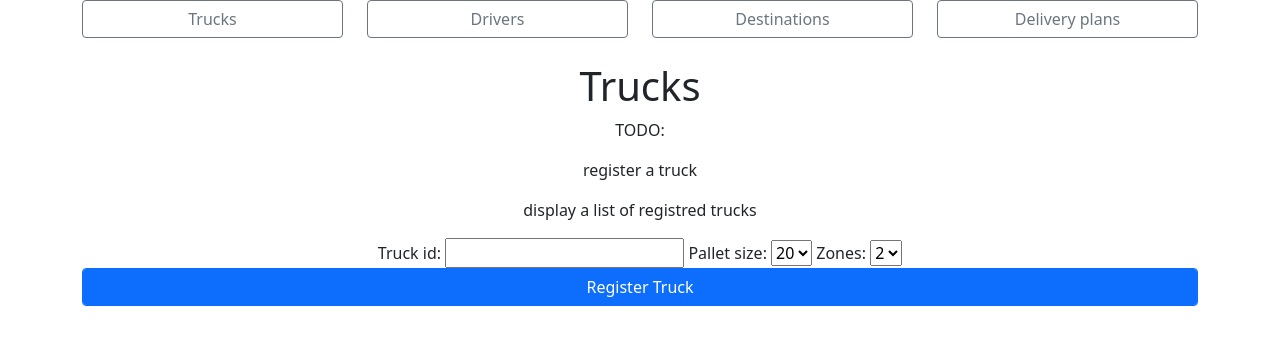
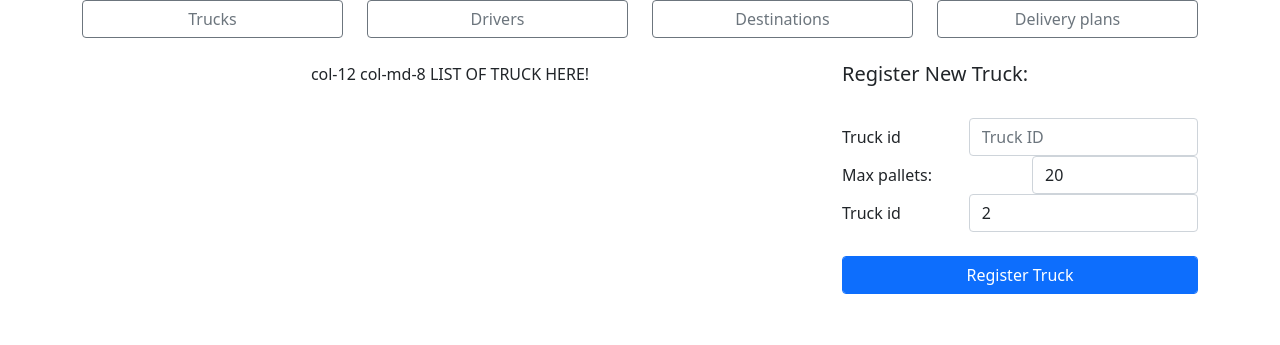
Before and after one commit to Laacis/delivery_load_planer, a Django app: page /trucks in a window 1280 px wide. Shown: the part 56-401 px from the top of the page. Run offline with Django 4.2, Linux system fonts and the light colour scheme; the visitor is signed in with stand-in values (Sample User, id 1); data that the repository does not hold is empty.

Commit message:
trucks now has 2 section divs, one is to display cards of Trucks registered,( to be done) and second is to display re gistration for for new Trucks.

```diff
--- a/load_planer/forms.py
+++ b/load_planer/forms.py
@@ -4,14 +4,11 @@ from .models import Truck, Driver, Destination
 class TruckForm(forms.ModelForm):
     zones = forms.TypedChoiceField(choices=[(2, 2), (3, 3)], coerce=int)
     pallet_size = forms.TypedChoiceField(choices=[(20, 20), (14, 14)], coerce=int)
-
+    truck_id = forms.CharField(label="", required=True, help_text="", )
     class Meta:
         model = Truck
         fields = ["truck_id", "pallet_size", "zones"]
-        truck_id = forms.CharField(label="Truck ID", required=True, )
-        # widgets = {
-        #     'truck_id' : forms.Textarea(attrs={'placeholder':'Truck ID: AA000', 'rows':1, 'class':"form-control"}),
-        # }
+
 
 
 class DriverForm(forms.ModelForm):
--- /dev/null
+++ b/load_planer/static/load_planer/trucks.js
@@ -0,0 +1,17 @@
+document.addEventListener("DOMContentLoaded", function() {
+    setPlaceholder();
+});
+
+function setPlaceholder(){
+    const charFIeldId = document.getElementById('id_truck_id');
+    charFIeldId.setAttribute('placeholder', "Truck ID");
+    charFIeldId.classList.add('form-control');
+
+    const PalSize = document.getElementById('id_pallet_size');
+    PalSize.classList.add('form-control');
+
+    const zonesId = document.getElementById('id_zones');
+    zonesId.classList.add('form-control');
+
+
+}
--- a/load_planer/templates/load_planer/trucks.html
+++ b/load_planer/templates/load_planer/trucks.html
@@ -6,7 +6,50 @@
     <div class="container text-center" >
         <div class="row row-cols-4" id="top_nav_row"></div>
         <br>
+        <div class="row">
+            <div id="truck_main" class="col-12 col-md-8">
+                col-12 col-md-8
+                LIST OF TRUCK HERE!
+            </div>
+            <div id="truck_right" class="col-6 col-md-4">
+                <div class="col-md text-start">
+                        <h5> Register New Truck:</h5><br>
+                        <form action="{% url 'trucks' %}" method="post">
+                            {% csrf_token %}
+                            <div class="form-group row">
+                                <label for="id_truck_id" class="col-sm-4 col-form-label">Truck id</label>
+                                <div class="col-sm-8">
+                                    {{ truck_form.truck_id }}
+                                </div>
+                            </div>
+                            <div class="form-group row">
+                                <div for="id_pallet_size" class="col-sm-6 col-form-label">Max pallets:</div>
+                                <div class="col-sm-6">
+                                    {{ truck_form.pallet_size }}
+                                </div>
+                            </div>
+                            <div class="form-group row">
+                                <label for="id_zones" class="col-sm-4 col-form-label">Truck id</label>
+                                <div class="col-sm-8">
+                                    {{ truck_form.zones }}
+                                </div>
+                            </div>
+                            <br>
+
+
+                            <input type="submit" value="Register Truck" class="btn btn-primary form-control">
+                        </form>
+
+                </div>
+            </div>
+
+        </div>
     </div>
+
+
+
+
+<!--
     <div class="container text-center">
         <h1> Trucks</h1>
 
@@ -16,7 +59,7 @@
 
         <form action="{% url 'trucks' %}" method="post">
             {% csrf_token %}
-            {{ truck_form }}
+            {{ truck_form.as_p }}
 
             <input type="submit" value="Register Truck" class="btn btn-primary form-control">
         </form>
@@ -24,8 +67,9 @@
                 <p> {{ item }} </p>
             {% endfor %}
 
-    </div>
+    </div>   -->
 {% endblock %}
 {% block script %}
-   <script src="{% static 'load_planer/plannerNav.js' %}" type="text/javascript"></script>
+    <script src="{% static 'load_planer/plannerNav.js' %}" type="text/javascript"></script>
+    <script src="{% static 'load_planer/trucks.js' %}" type="text/javascript"></script>
 {% endblock %}
```
Also changed, not shown: load_planer/views.py (+7 -2 lines).
